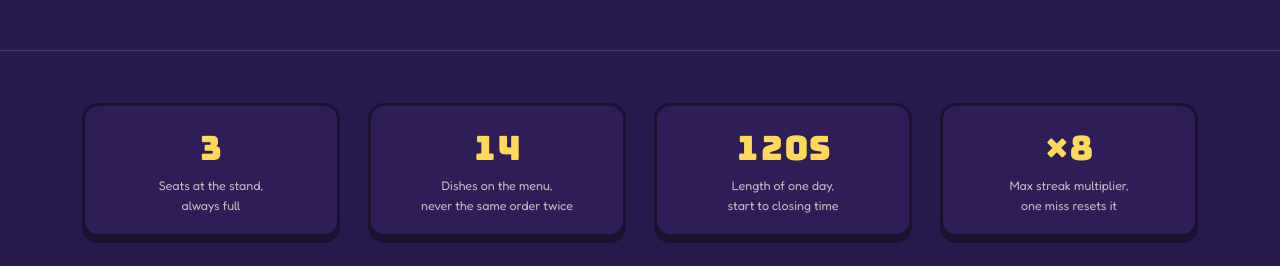
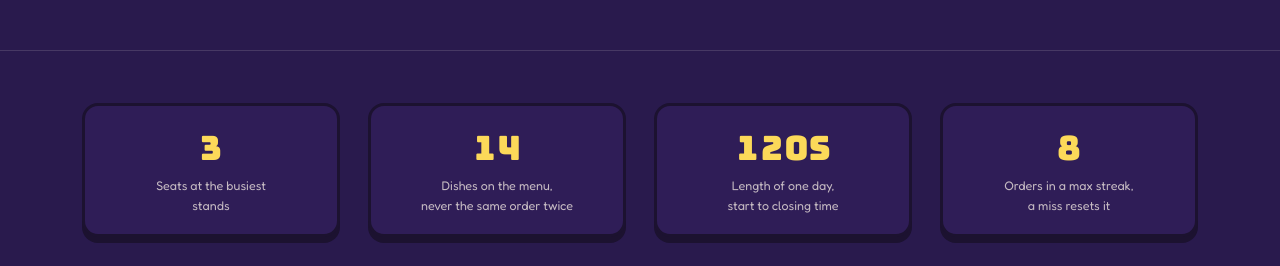
Before and after one commit to pfregonese/ashleys-carnival-rush-site, a plain HTML site: page index.html in a window 1280 px wide. Shown: the part 3500-3766 px from the top of the page. Drawn offline with Linux system fonts and the light colour scheme.

Commit message:
Two stats said more than the game does
Seats run 1 to 3 by stand, not always 3 full; the streak cap is 8 orders,
not an 8x multiplier.

Co-Authored-By: Claude Opus 5.5 <noreply@anthropic.com>
Claude-Session: https://claude.ai/code/session_01YEZQoGNYaq83ihKUnvWZp2

```diff
--- a/index.html
+++ b/index.html
@@ -645,10 +645,10 @@
      ============================================================ -->
 <section class="stats">
   <div class="wrap stats-row">
-    <div class="stat"><div class="num">3</div><div class="label">Seats at the stand,<br>always full</div></div>
+    <div class="stat"><div class="num">3</div><div class="label">Seats at the busiest<br>stands</div></div>
     <div class="stat"><div class="num">14</div><div class="label">Dishes on the menu,<br>never the same order twice</div></div>
     <div class="stat"><div class="num">120s</div><div class="label">Length of one day,<br>start to closing time</div></div>
-    <div class="stat"><div class="num">×8</div><div class="label">Max streak multiplier,<br>one miss resets it</div></div>
+    <div class="stat"><div class="num">8</div><div class="label">Orders in a max streak,<br>a miss resets it</div></div>
   </div>
 </section>
 
```
